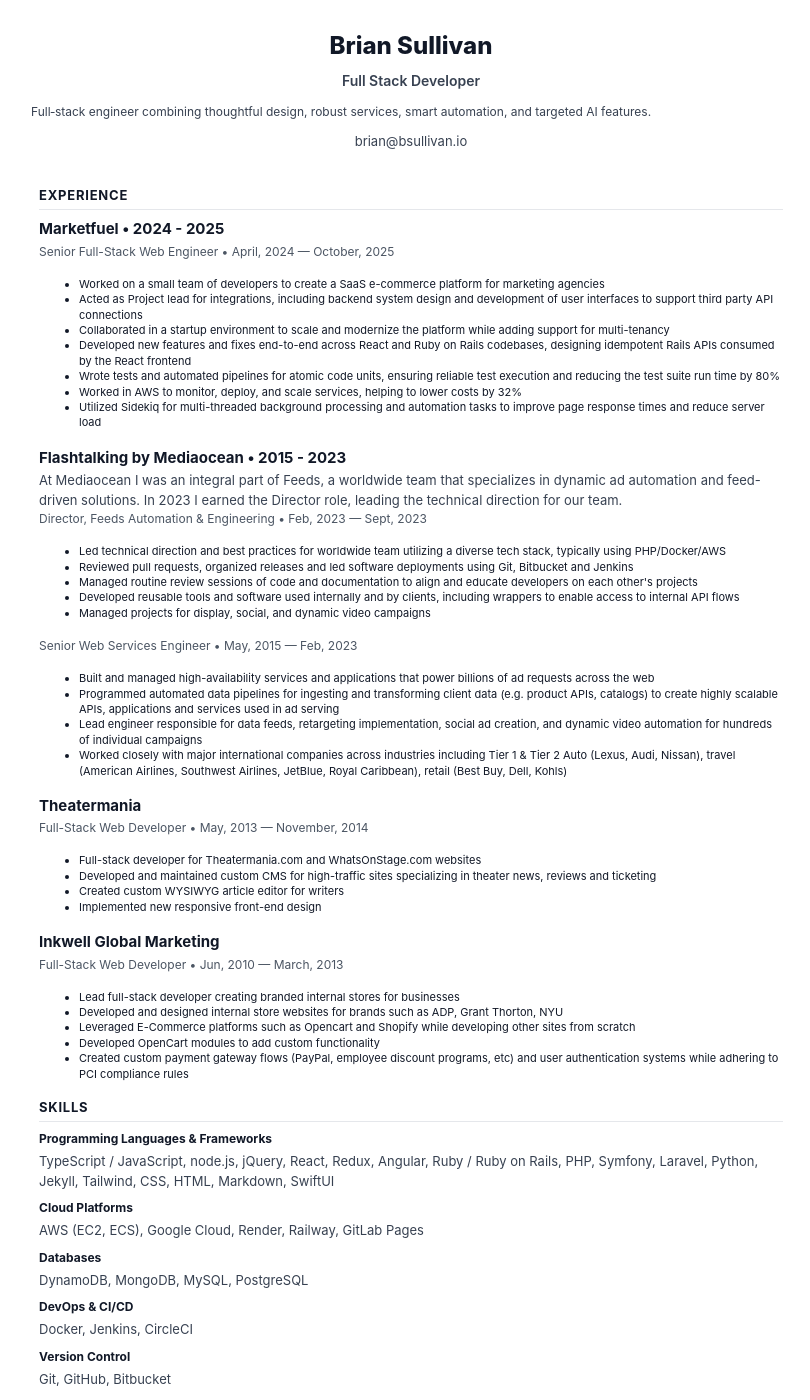
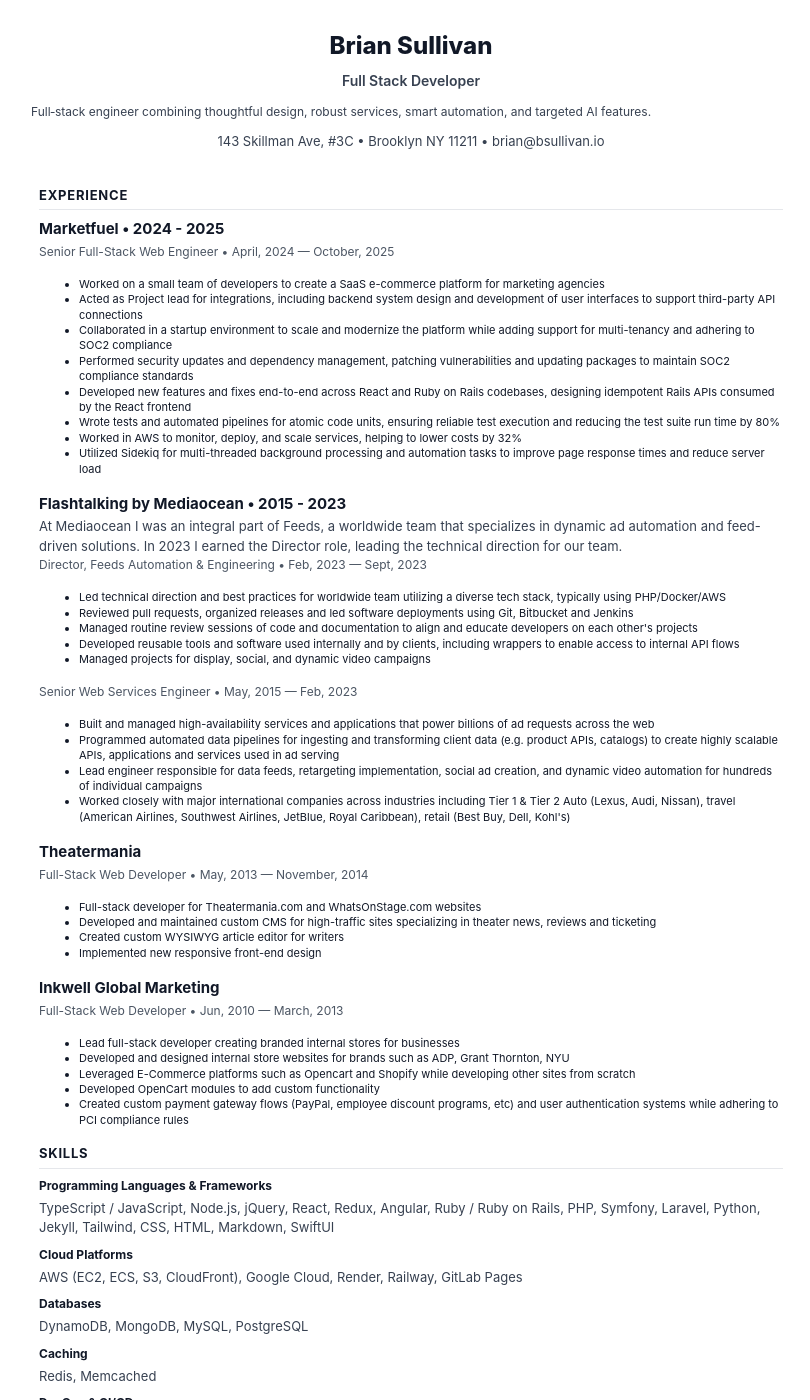
Before and after one commit to bsullivan-io/bsullivan.io, a Jekyll site: the page built from resume/print/index.html, in a window 1280 px wide and 1400 px high. Shown: the whole window, without its empty margins (229-1039 px from the left). Built offline with Jekyll 4.4.1, drawn with Linux system fonts in a browser that asks for light colours; some of the changed text lies outside the part shown.

Commit message:
add stuff

```diff
--- a/_data/experience.yml
+++ b/_data/experience.yml
@@ -4,7 +4,7 @@
 - company: Marketfuel • 2024 - 2025
   position: Senior Full-Stack Web Engineer
   duration: April, 2024 &mdash; October, 2025
-  summary: <ul class='resume-item-list'><li>Worked on a small team of developers to create a SaaS e-commerce platform for marketing agencies</li><li>Acted as Project lead for integrations, including backend system design and development of user interfaces to support third party API connections</li><li>Collaborated in a startup environment to scale and modernize the platform while adding support for multi-tenancy </li><li>Developed new features and fixes end-to-end across React and Ruby on Rails codebases, designing idempotent Rails APIs consumed by the React frontend</li><li>Wrote tests and automated pipelines for atomic code units, ensuring reliable test execution and reducing the test suite run time by 80%</li> <li>Worked in AWS to monitor, deploy, and scale services, helping to lower costs by 32%</li><li>Utilized Sidekiq for multi-threaded background processing and automation tasks to improve page response times and reduce server load</li></ul>
+  summary: <ul class='resume-item-list'><li>Worked on a small team of developers to create a SaaS e-commerce platform for marketing agencies</li><li>Acted as Project lead for integrations, including backend system design and development of user interfaces to support third-party API connections</li><li>Collaborated in a startup environment to scale and modernize the platform while adding support for multi-tenancy and adhering to SOC2 compliance</li><li>Performed security updates and dependency management, patching vulnerabilities and updating packages to maintain SOC2 compliance standards</li><li>Developed new features and fixes end-to-end across React and Ruby on Rails codebases, designing idempotent Rails APIs consumed by the React frontend</li><li>Wrote tests and automated pipelines for atomic code units, ensuring reliable test execution and reducing the test suite run time by 80%</li> <li>Worked in AWS to monitor, deploy, and scale services, helping to lower costs by 32%</li><li>Utilized Sidekiq for multi-threaded background processing and automation tasks to improve page response times and reduce server load</li></ul>
 
 
 # Director, Feeds Automation
@@ -18,16 +18,16 @@
 - company:
   position: Senior Web Services Engineer
   duration:  May, 2015 &mdash; Feb, 2023
-  summary: <ul class='resume-item-list'><li>Built and managed high-availability services and applications that power billions of ad requests across the web</li><li>Programmed automated data pipelines for ingesting and transforming client data (e.g. product APIs, catalogs) to create highly scalable APIs, applications and services used in ad serving</li><li>Lead engineer responsible for data feeds, retargeting implementation, social ad creation, and dynamic video automation for hundreds of individual campaigns</li><li>Worked closely with major international companies across industries including Tier 1 & Tier 2 Auto (Lexus, Audi, Nissan), travel (American Airlines, Southwest Airlines, JetBlue, Royal Caribbean), retail (Best Buy, Dell, Kohls)</li></ul>
+  summary: <ul class='resume-item-list'><li>Built and managed high-availability services and applications that power billions of ad requests across the web</li><li>Programmed automated data pipelines for ingesting and transforming client data (e.g. product APIs, catalogs) to create highly scalable APIs, applications and services used in ad serving</li><li>Lead engineer responsible for data feeds, retargeting implementation, social ad creation, and dynamic video automation for hundreds of individual campaigns</li><li>Worked closely with major international companies across industries including Tier 1 & Tier 2 Auto (Lexus, Audi, Nissan), travel (American Airlines, Southwest Airlines, JetBlue, Royal Caribbean), retail (Best Buy, Dell, Kohl's)</li></ul>
 
 # Full-Stack Web Developer
 - company: Theatermania
   position: Full-Stack Web Developer
-  duration:  May, 2013  &mdash; November, 2014
+  duration: May, 2013 &mdash; November, 2014
   summary: <ul class='resume-item-list'><li>Full-stack developer for Theatermania.com and WhatsOnStage.com websites</li><li>Developed and maintained custom CMS for high-traffic sites specializing in theater news, reviews and ticketing</li><li>Created custom WYSIWYG article editor for writers</li><li>Implemented new responsive front-end design</li></ul>
 
 # Full-Stack Web Developer
 - company: Inkwell Global Marketing
   position: Full-Stack Web Developer
-  duration:   Jun, 2010  &mdash; March, 2013
-  summary: <ul class='resume-item-list'><li>Lead full-stack developer creating branded internal stores for businesses</li><li>Developed and designed internal store websites for brands such as ADP, Grant Thorton, NYU</li><li>Leveraged E-Commerce platforms such as Opencart and Shopify while developing other sites from scratch</li><li>Developed OpenCart modules to add custom functionality</li><li>Created custom payment gateway flows (PayPal, employee discount programs, etc) and user authentication systems while adhering to PCI compliance rules</li></ul>
+  duration: Jun, 2010 &mdash; March, 2013
+  summary: <ul class='resume-item-list'><li>Lead full-stack developer creating branded internal stores for businesses</li><li>Developed and designed internal store websites for brands such as ADP, Grant Thornton, NYU</li><li>Leveraged E-Commerce platforms such as Opencart and Shopify while developing other sites from scratch</li><li>Developed OpenCart modules to add custom functionality</li><li>Created custom payment gateway flows (PayPal, employee discount programs, etc) and user authentication systems while adhering to PCI compliance rules</li></ul>
--- a/_data/skills.yml
+++ b/_data/skills.yml
@@ -1,13 +1,15 @@
 # Skills
 # Programming languages & Frameworks
 - skill: Programming Languages & Frameworks
-  description: TypeScript / JavaScript, node.js, jQuery, React, Redux, Angular, Ruby / Ruby on Rails, PHP, Symfony, Laravel, Python, Jekyll, Tailwind, CSS, HTML, Markdown, SwiftUI
+  description: TypeScript / JavaScript, Node.js, jQuery, React, Redux, Angular, Ruby / Ruby on Rails, PHP, Symfony, Laravel, Python, Jekyll, Tailwind, CSS, HTML, Markdown, SwiftUI
 
 # Platforms & Systems
 - skill: Cloud Platforms
-  description: AWS (EC2, ECS), Google Cloud, Render, Railway, GitLab Pages
+  description: AWS (EC2, ECS, S3, CloudFront), Google Cloud, Render, Railway, GitLab Pages
 - skill: Databases
   description: DynamoDB, MongoDB, MySQL, PostgreSQL
+- skill: Caching
+  description: Redis, Memcached
 - skill: DevOps & CI/CD
   description: Docker, Jenkins, CircleCI
 - skill: Version Control
@@ -15,7 +17,7 @@
 - skill: Testing & QA
   description: Cypress, Playwright, RSpec, Postman
 - skill: Monitoring & Observability
-  description: Bugsnag, Grafana, AWS CloudWatch
+  description: Bugsnag, Sentry, Grafana, AWS CloudWatch
 # AI
 - skill: AI & LLMs
   description: OpenAI/Anthropic API integrations, prompt engineering, model evaluation, content moderation, workflow automation, AI MCP Integrations, NLP (Natural Language Processing)
@@ -29,7 +31,9 @@
   description: WordPress, Shopify, OpenCart
 - skill: Background Jobs & Queues
   description: Sidekiq, cron
+- skill: Authentication & Security
+  description: OAuth, JWT, Single Sign-On (SSO), Content Security Policy (CSP)
 
 # Applications
-- skill: Design Proficiencies
+- skill: Technical Proficiencies
   description: REST applications, micro services, AI Integrations, data parsers, ETL pipelines, content management systems, large-scale data ingestion & retrieval, full-stack development
--- a/_layouts/resume_print.html
+++ b/_layouts/resume_print.html
@@ -77,7 +77,7 @@
 
         {% if site.resume_looking_for_work == 'yes' %}
         <!-- keep email visible for print -->
-        <p class="contact" itemprop="email">{{ site.resume_contact_email }}</p>
+        <p class="contact"><span itemprop="address">{{ site.resume_contact_address }}</span> • <span itemprop="email">{{ site.resume_contact_email }}</span></p>
         {% endif %}
       </header>
 
```
